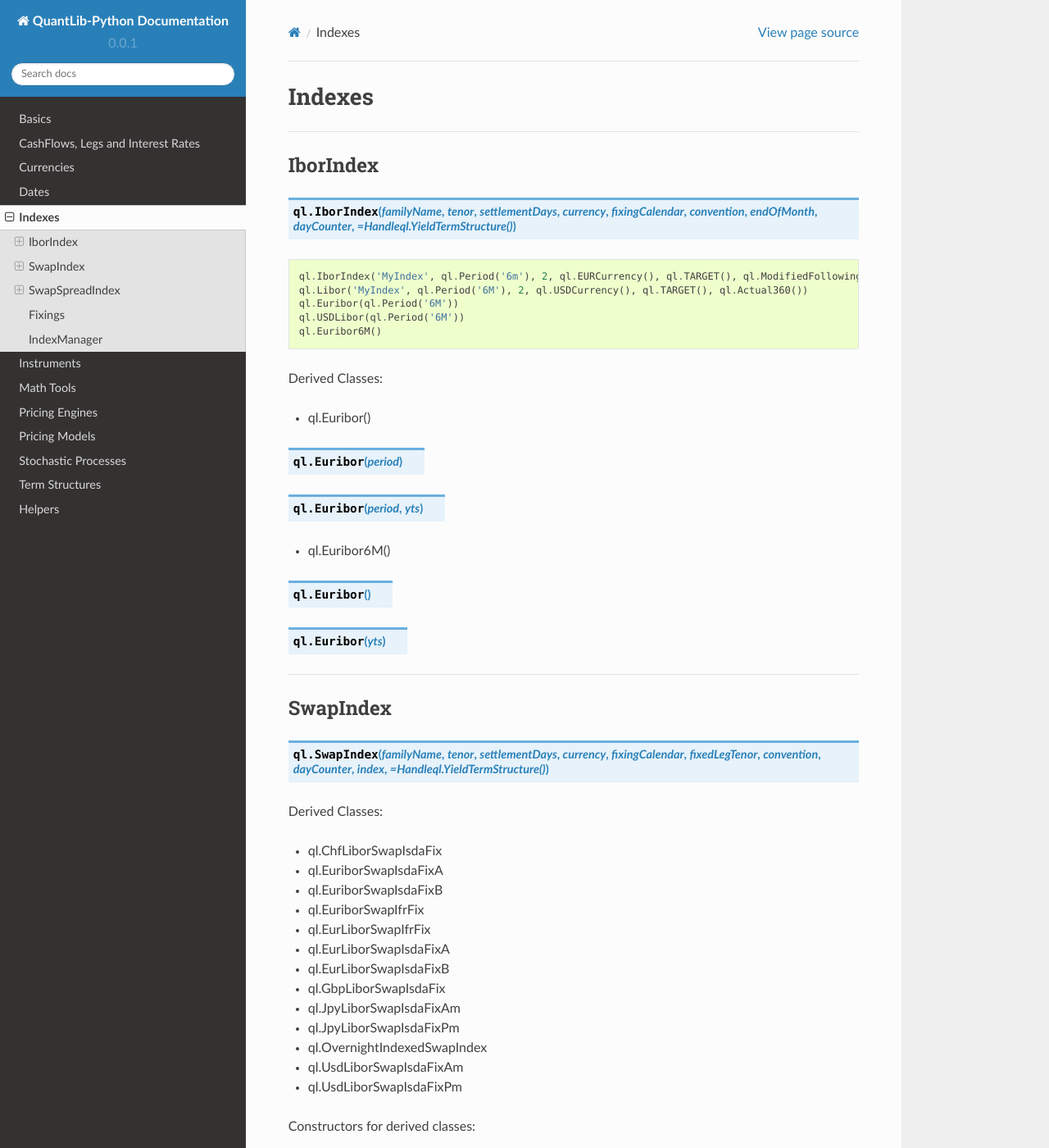
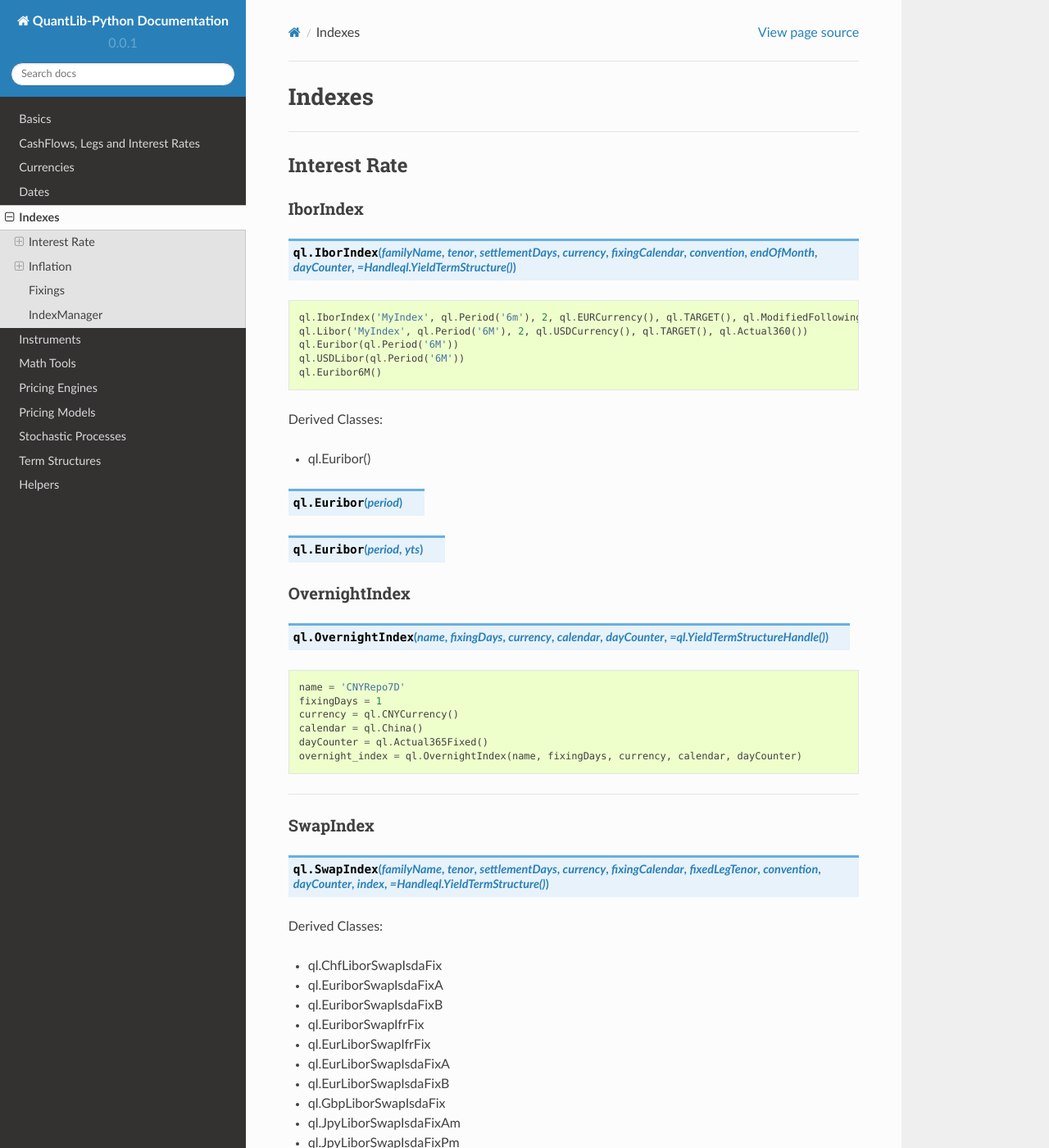
Before and after one commit to nhaga/QuantLib-Python-Docs, a Sphinx documentation site: the page built from docs/indexes.rst, in a window 1280 px wide and 1400 px high. Shown: the whole window at 82% size. Built offline with Sphinx 7.4.7 and the Read the Docs theme 2.0.0, drawn with Linux system fonts in a browser that asks for light colours; formulas are drawn with MathJax 3; some of the changed text lies outside the part shown.

Commit message:
added overnight and inflation

```diff
--- a/docs/indexes.rst
+++ b/docs/indexes.rst
@@ -5,8 +5,11 @@
 -----
 
 
+Interest Rate
+#############
+
 IborIndex
-#########
+*********
 
 .. function:: ql.IborIndex(familyName, tenor, settlementDays, currency, fixingCalendar, convention, endOfMonth, dayCounter, =Handleql.YieldTermStructure())
 
@@ -26,20 +29,29 @@
 
 .. function:: ql.Euribor(period, yts)
 
-- ql.Euribor6M()
-
-.. function:: ql.Euribor()
-
-.. function:: ql.Euribor(yts)
 
 
+OvernightIndex
+**************
+
+.. function:: ql.OvernightIndex(name, fixingDays, currency, calendar, dayCounter, =ql.YieldTermStructureHandle())
+
+
+.. code-block:: python
+
+    name = 'CNYRepo7D'
+    fixingDays = 1
+    currency = ql.CNYCurrency()
+    calendar = ql.China()
+    dayCounter = ql.Actual365Fixed()
+    overnight_index = ql.OvernightIndex(name, fixingDays, currency, calendar, dayCounter)
 
 
 -----
 
 
 SwapIndex
-#########
+*********
 
 .. function:: ql.SwapIndex(familyName, tenor, settlementDays, currency, fixingCalendar, fixedLegTenor, convention, dayCounter, index, =Handleql.YieldTermStructure())
 
@@ -73,9 +85,37 @@
 
 
 SwapSpreadIndex
-###############
+***************
 
 .. function:: SwapSpreadIndex (familyName, swapIndex1, swapIndex2, gearing1=1.0, gearing2=-1.0)
+
+
+
+Inflation
+#########
+
+Zero Inflation
+**************
+
+.. function:: ql.{InflationIndex}(interpolated=bool)
+
+.. function:: ql.{InflationIndex}(bool, ZeroInflationTermStructure)
+
+- ql.UKRPI
+- ql.USCPI
+- ql.EUHICP
+- ql.EUHICPXT
+
+
+YoY inflation
+*************
+
+- ql.YYEUHICP
+- ql.YYEUHICPXT
+- ql.YYFRHICP
+- ql.YYUKRPI
+- ql.YYUSCPI
+- ql.YYZACPI
 
 
 -----
```
